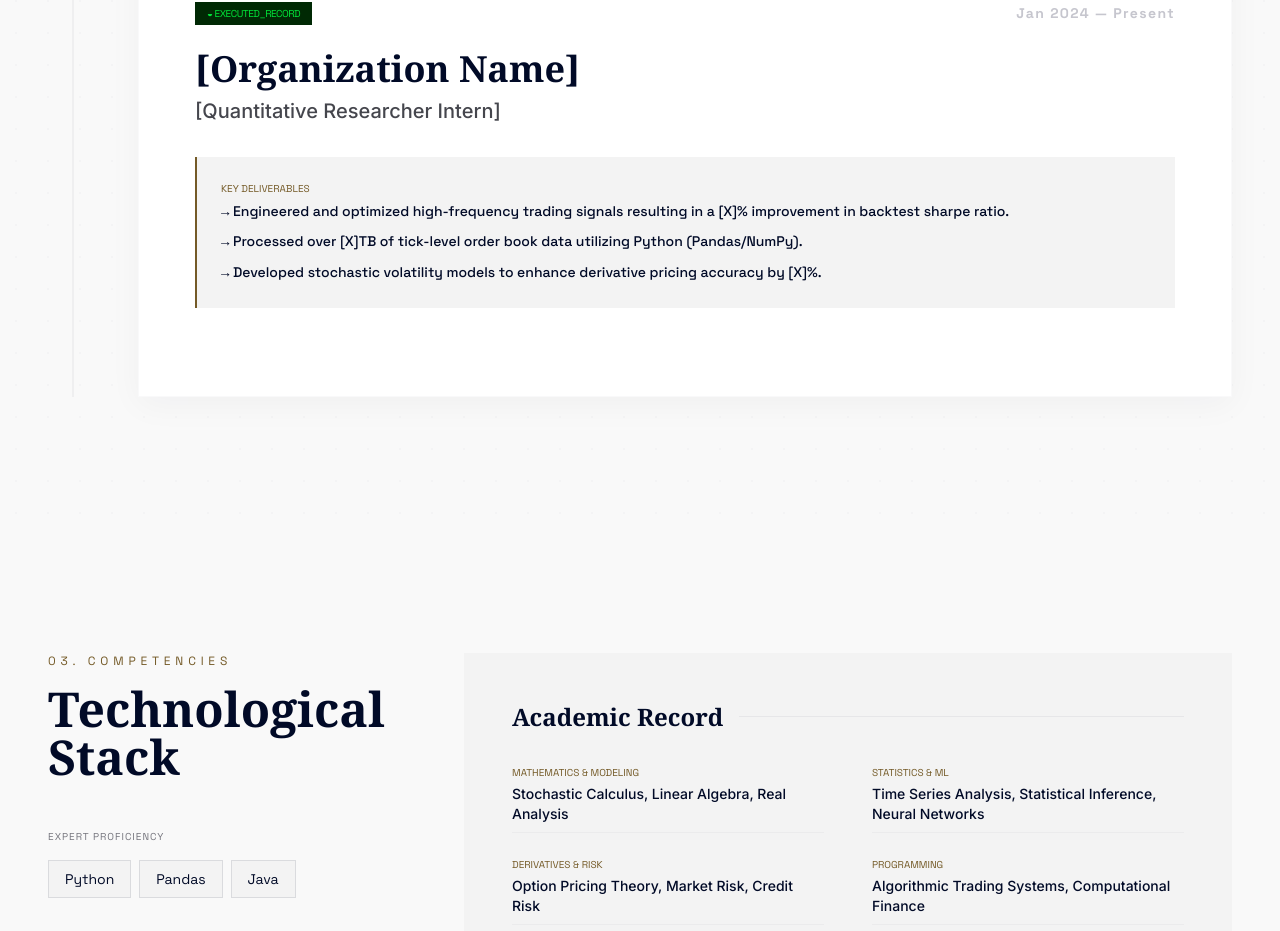
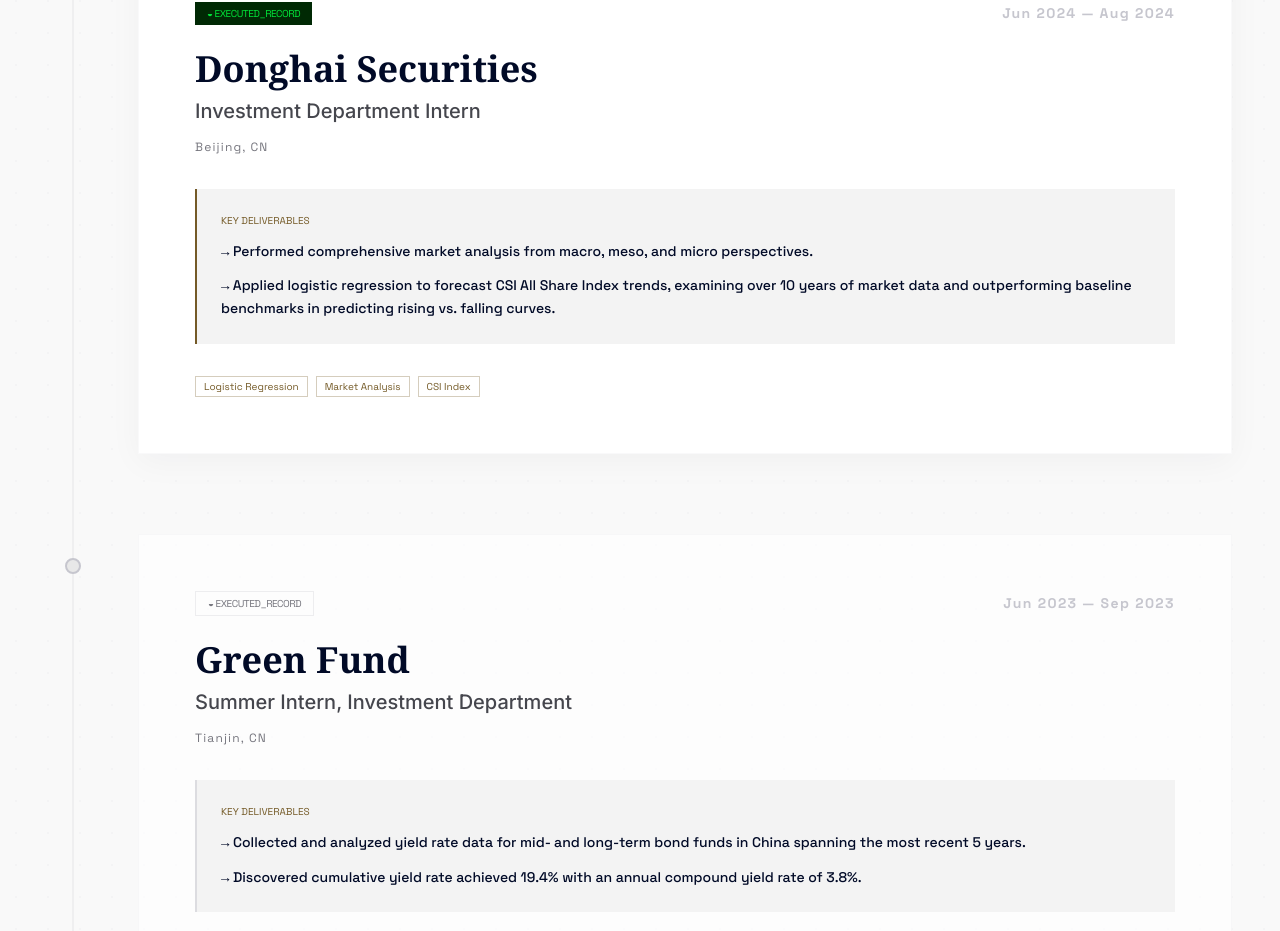
Before and after one commit to Demoniooo/Personal_website, a React (Vite) app: page / in a window 1280 px wide. Shown: the part 3288-4219 px from the top of the page. Built offline with nearby package versions, Linux system fonts and the light colour scheme.

Commit message:
Feature: Populate Experience section with Donghai Securities and Green Fund internships

```diff
--- a/src/components/Experience.jsx
+++ b/src/components/Experience.jsx
@@ -15,7 +15,7 @@
 
         <div className="relative border-l-2 border-outline-variant/20 ml-2 md:ml-6 pl-10 md:pl-16 space-y-20">
 
-          {/* Placeholder Internship 1 */}
+          {/* Experience 1: Donghai Securities */}
           <div className="relative group">
              {/* Timeline Node */}
              <div className="absolute -left-[49px] md:-left-[73px] top-6 w-4 h-4 bg-tertiary-fixed-dim rounded-full shadow-[0_0_12px_rgba(0,230,57,0.5)] z-10"></div>
@@ -23,19 +23,56 @@
              <div className="bg-surface-container-lowest p-10 md:p-14 border border-outline-variant/10 shadow-[0_8px_32px_rgba(1,10,39,0.04)] transition-all group-hover:shadow-[0_16px_48px_rgba(1,10,39,0.06)] relative overflow-hidden">
                 <div className="flex flex-wrap items-center gap-3 mb-6">
                   <span className="px-3 py-1 bg-tertiary-container text-tertiary-fixed-dim font-label text-[10px] uppercase tracking-tighter">◒ EXECUTED_RECORD</span>
-                  <span className="font-label text-sm text-outline-variant font-bold tracking-widest ml-auto">Jan 2024 — Present</span>
+                  <span className="font-label text-sm text-outline-variant font-bold tracking-widest ml-auto">Jun 2024 — Aug 2024</span>
                 </div>
 
-                <h3 className="font-headline text-3xl md:text-4xl font-bold mb-2 text-primary group-hover:text-secondary transition-colors">[Organization Name]</h3>
-                <h4 className="font-body text-xl text-on-surface-variant font-medium mb-8">[Quantitative Researcher Intern]</h4>
+                <h3 className="font-headline text-3xl md:text-4xl font-bold mb-2 text-primary group-hover:text-secondary transition-colors">Donghai Securities</h3>
+                <h4 className="font-body text-xl text-on-surface-variant font-medium mb-2">Investment Department Intern</h4>
+                <span className="font-label text-xs text-outline tracking-widest">Beijing, CN</span>
 
-                <div className="bg-surface-container-low p-6 border-l-2 border-secondary mb-8">
-                  <span className="font-label text-[10px] text-secondary uppercase block mb-1">Key Deliverables</span>
-                  <ul className="list-none space-y-2 font-label text-sm text-primary font-medium leading-relaxed">
-                     <li>→ Engineered and optimized high-frequency trading signals resulting in a [X]% improvement in backtest sharpe ratio.</li>
-                     <li>→ Processed over [X]TB of tick-level order book data utilizing Python (Pandas/NumPy).</li>
-                     <li>→ Developed stochastic volatility models to enhance derivative pricing accuracy by [X]%.</li>
+                <div className="bg-surface-container-low p-6 border-l-2 border-secondary mt-8 mb-8">
+                  <span className="font-label text-[10px] text-secondary uppercase block mb-3">Key Deliverables</span>
+                  <ul className="list-none space-y-3 font-label text-sm text-primary font-medium leading-relaxed">
+                     <li>→ Performed comprehensive market analysis from macro, meso, and micro perspectives.</li>
+                     <li>→ Applied logistic regression to forecast CSI All Share Index trends, examining over 10 years of market data and outperforming baseline benchmarks in predicting rising vs. falling curves.</li>
                   </ul>
+                </div>
+
+                <div className="flex flex-wrap gap-2">
+                  <span className="font-label text-[10px] text-secondary border border-secondary/30 px-2 py-0.5">Logistic Regression</span>
+                  <span className="font-label text-[10px] text-secondary border border-secondary/30 px-2 py-0.5">Market Analysis</span>
+                  <span className="font-label text-[10px] text-secondary border border-secondary/30 px-2 py-0.5">CSI Index</span>
+                </div>
+             </div>
+          </div>
+
+          {/* Experience 2: Green Fund */}
+          <div className="relative group">
+             {/* Timeline Node */}
+             <div className="absolute -left-[49px] md:-left-[73px] top-6 w-4 h-4 bg-surface-container-high border-2 border-outline-variant rounded-full z-10 transition-colors group-hover:bg-primary-container"></div>
+
+             <div className="bg-surface-container-lowest/70 p-10 md:p-14 border border-outline-variant/10 relative overflow-hidden transition-all group-hover:bg-surface-container-lowest">
+                <div className="flex flex-wrap items-center gap-3 mb-6">
+                  <span className="font-label text-[10px] uppercase tracking-tighter text-outline px-3 py-1 border border-outline-variant/30">◒ EXECUTED_RECORD</span>
+                  <span className="font-label text-sm text-outline-variant font-bold tracking-widest ml-auto">Jun 2023 — Sep 2023</span>
+                </div>
+
+                <h3 className="font-headline text-3xl md:text-4xl font-bold mb-2 text-primary group-hover:text-secondary transition-colors">Green Fund</h3>
+                <h4 className="font-body text-xl text-on-surface-variant font-medium mb-2">Summer Intern, Investment Department</h4>
+                <span className="font-label text-xs text-outline tracking-widest">Tianjin, CN</span>
+
+                <div className="bg-surface-container-low p-6 border-l-2 border-outline-variant/50 mt-8 mb-8 transition-colors group-hover:border-secondary">
+                  <span className="font-label text-[10px] text-secondary uppercase block mb-3">Key Deliverables</span>
+                  <ul className="list-none space-y-3 font-label text-sm text-primary font-medium leading-relaxed">
+                     <li>→ Collected and analyzed yield rate data for mid- and long-term bond funds in China spanning the most recent 5 years.</li>
+                     <li>→ Discovered cumulative yield rate achieved 19.4% with an annual compound yield rate of 3.8%.</li>
+                  </ul>
+                </div>
+
+                <div className="flex flex-wrap gap-2">
+                  <span className="font-label text-[10px] text-secondary border border-secondary/30 px-2 py-0.5">Fixed Income</span>
+                  <span className="font-label text-[10px] text-secondary border border-secondary/30 px-2 py-0.5">Bond Analysis</span>
+                  <span className="font-label text-[10px] text-secondary border border-secondary/30 px-2 py-0.5">Yield Curve</span>
                 </div>
              </div>
           </div>
```
